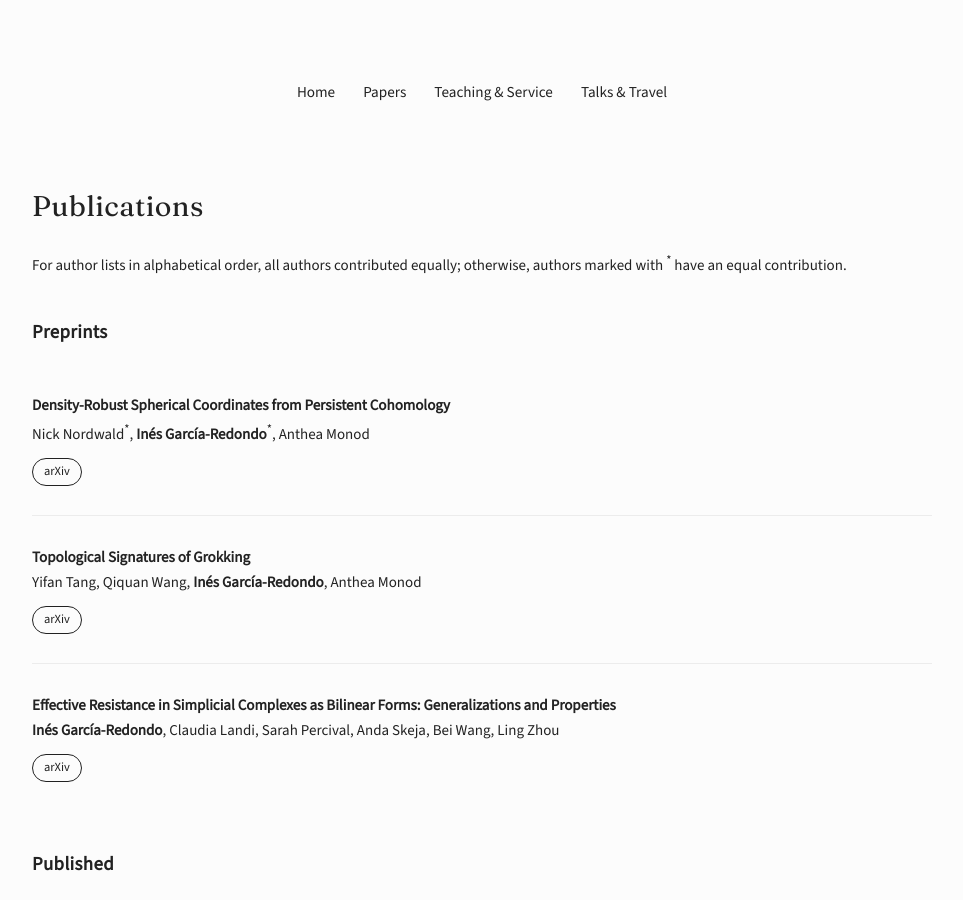
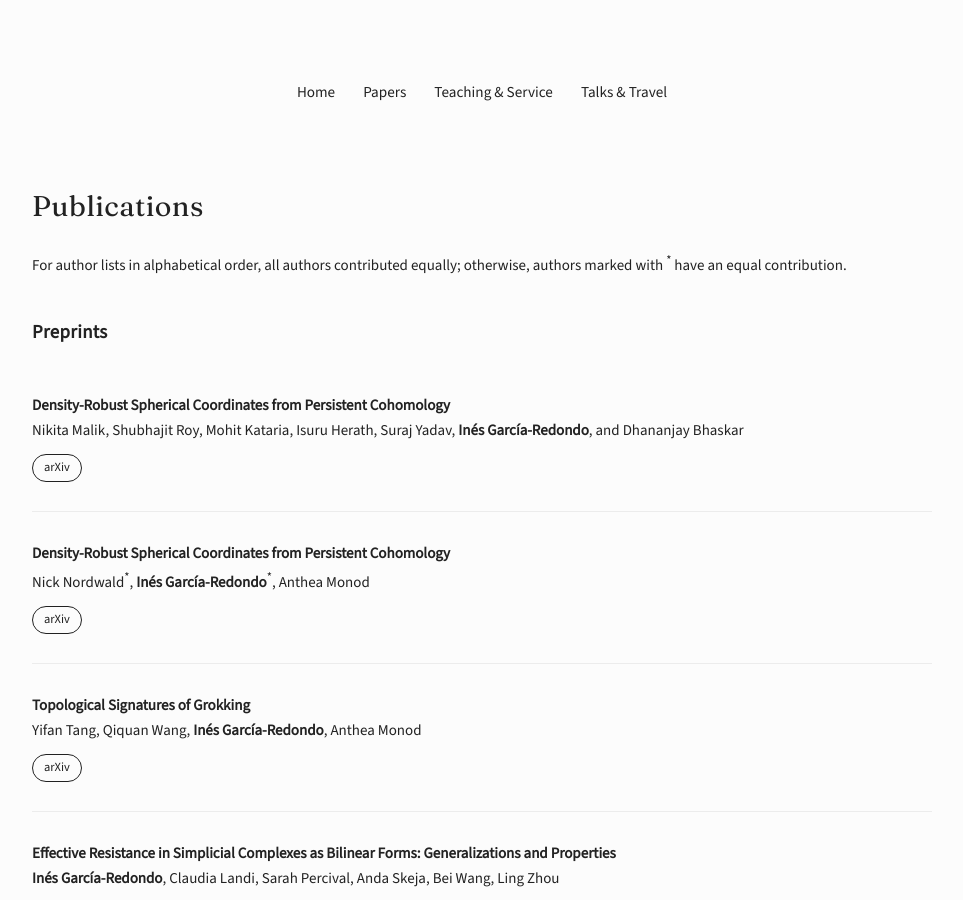
Before and after one commit to inesgare/inesgare.github.io, a Jekyll site: the page built from papers.md, in a window 1280 px wide and 900 px high. Shown: the whole window, without its empty margins (158-1121 px from the left). Built offline with Jekyll 4.4.1, drawn with Linux system fonts in a browser that asks for light colours.

```diff
--- a/papers.md
+++ b/papers.md
@@ -7,6 +7,10 @@ layout: default
 For author lists in alphabetical order, all authors contributed equally; otherwise, authors marked with <sup>&#42;</sup> have an equal contribution.
 
 ## Preprints
+
+- **Density-Robust Spherical Coordinates from Persistent Cohomology**
+  Nikita Malik, Shubhajit Roy, Mohit Kataria, Isuru Herath, Suraj Yadav, **Inés García-Redondo**, and Dhananjay Bhaskar
+  <a class="btn-link btn-slides" href="https://arxiv.org/abs/2609.34002">arXiv</a>
 
 - **Density-Robust Spherical Coordinates from Persistent Cohomology**
   Nick Nordwald<sup>&#42;</sup>, **Inés García-Redondo**<sup>&#42;</sup>, Anthea Monod
```
Also changed, not shown: _news/preprint.md (added, +6 -0 lines).
